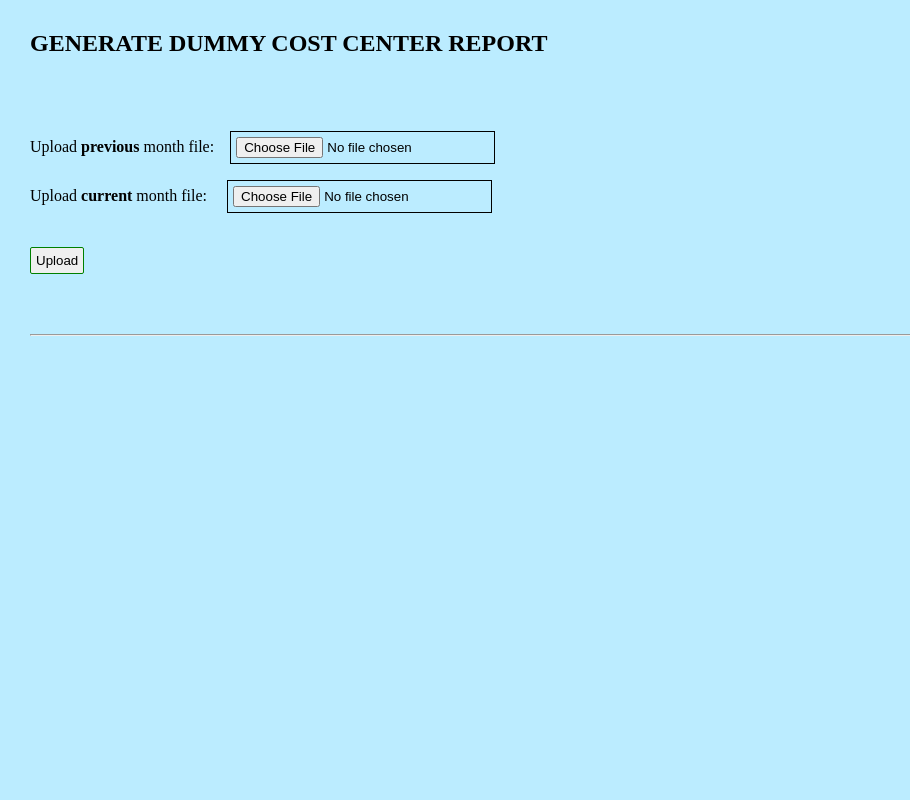
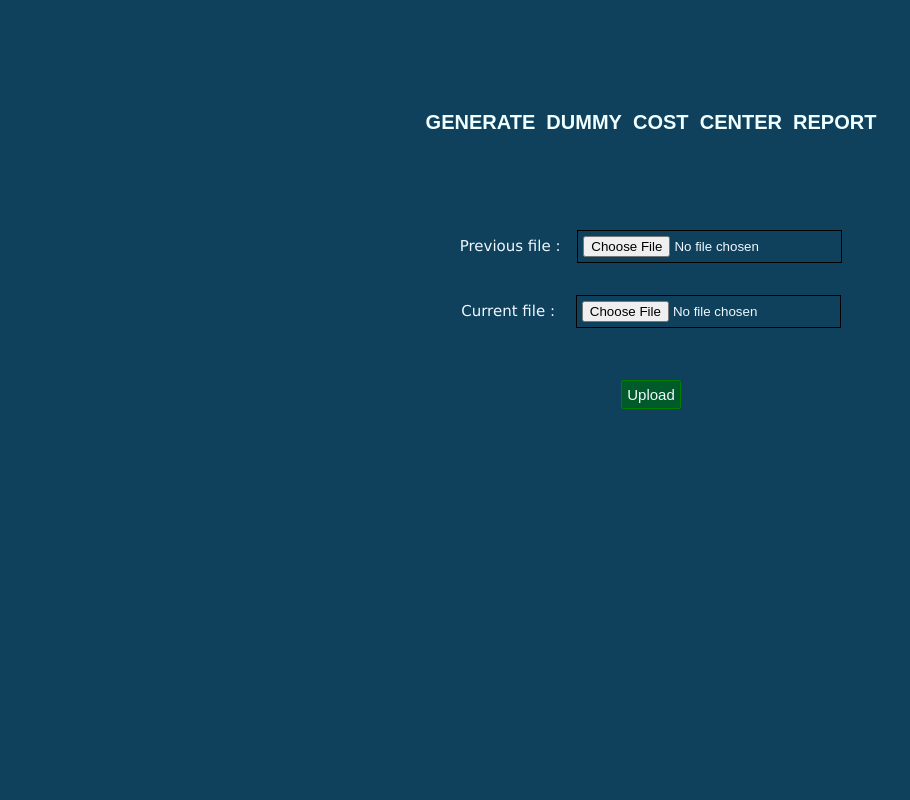
Before and after one commit to riddhipsharma/Dummy-Cost-Center-Report, a Django app: template myapp/templates/myapp/index.html in a window 1280 px wide. Shown: the whole page, without its empty margins (0-910 px from the left). Run offline with Django 3.2, Linux system fonts and the light colour scheme; the template is opened without the code that fills it, so the values that code supplies are empty; parts of the project's set-up code (start-up, migrations or seed data) failed here and were passed over.

Commit message:
Added css

```diff
--- a/myapp/templates/myapp/index.html
+++ b/myapp/templates/myapp/index.html
@@ -3,38 +3,68 @@
         <title>
             LPTL
         </title>
+        <style>
+
+            label{
+                color: aliceblue;
+                font-family:Verdana, Geneva, Tahoma, sans-serif ;
+                font-size: 15px;
+            }
+            h4{
+                text-align: center;
+                color: azure;
+                font-family: Arial, Helvetica, sans-serif;
+                font-size: 20px;
+            }
+            form{
+                display: flex;
+                flex-direction: column;
+                align-items: center;
+                justify-content: center;
+            }
+            input{
+                color: aliceblue;
+            }
+            .submit{
+                background-color: rgb(0, 90, 41);
+                font-size: 15px;
+            }
+        </style>
     </head>
-    <body style="margin-top: 30px;margin-left: 30px; background-color: rgb(187, 236, 255);">
-        <h2>GENERATE DUMMY COST CENTER REPORT</h2>
+    <body style="margin-top: 30px;margin-left: 30px; background-color: #0f405c">
+        <br><br><br><h4>GENERATE&nbsp;&nbsp;DUMMY&nbsp;&nbsp;COST&nbsp;&nbsp;CENTER&nbsp;&nbsp;REPORT</h4>
         <br>
-        <br>
-        <br>
+        <br><br>
+
 
         <form action="{% url "myapp:index" %}" method="post" enctype="multipart/form-data">
             {% csrf_token %}
-            <label>Upload <b>previous</b> month file: </label>&nbsp;&nbsp;
+            <p>
+            <label>Previous file : </label>&nbsp;&nbsp;
             <input type="file"
                    title="Upload previous month excel file"
                    name="excel_file1"
                    style="border: 1px solid black; padding: 5px;"
                    required="required">
+            </p>
             <p>
-            <label>Upload <b>current</b> month file: </label> &nbsp; &nbsp;
+            <label>Current file : </label> &nbsp; &nbsp;
             <input type="file"
                 title="Upload current month excel file"
                 name="excel_file2"
                 style="border: 1px solid black; padding: 5px;"
                 required="required">
-            <p>
+            </p>
             <br>
-            <input type="submit"
+            <br>
+            <input type="submit" class="submit"
                    value="Upload"
                    style="border: 1px solid green; padding:5px; border-radius: 2px; cursor: pointer;">
         </form>
 
         <p></p>
         <br><br>
-        <hr>
+
 
     </body>
 </html>
```
